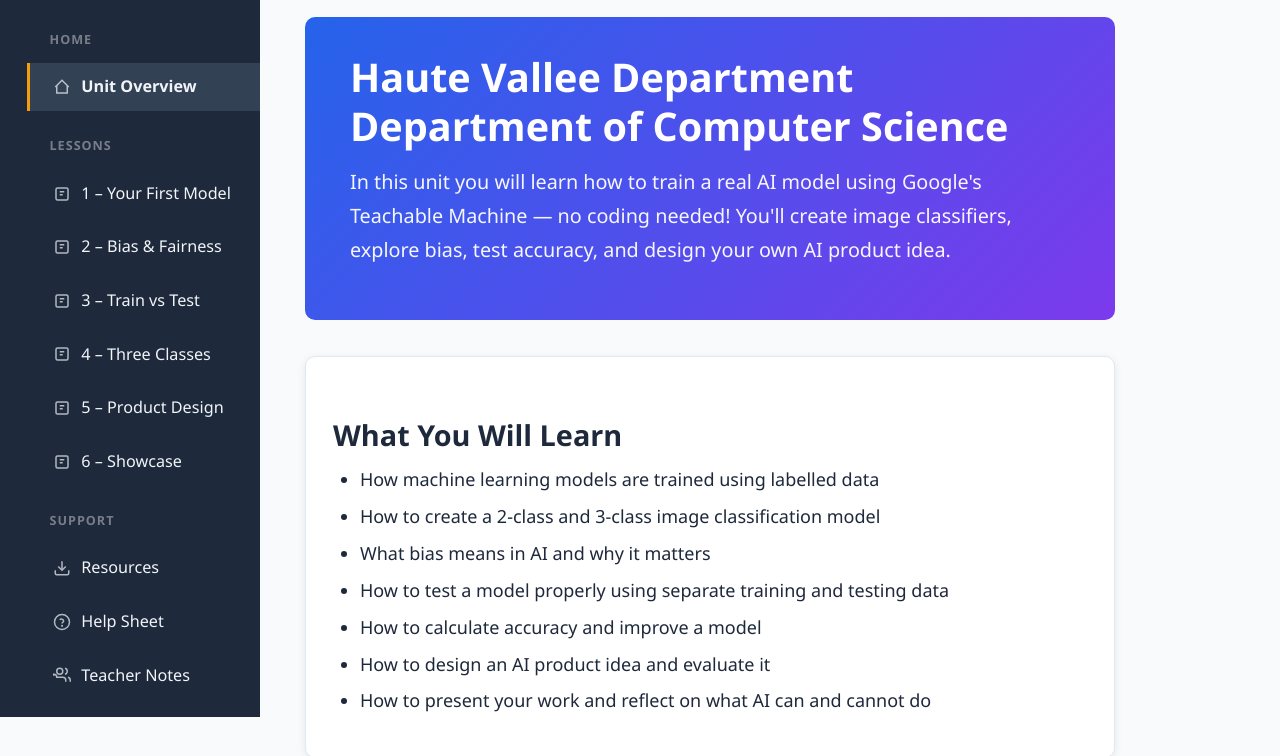
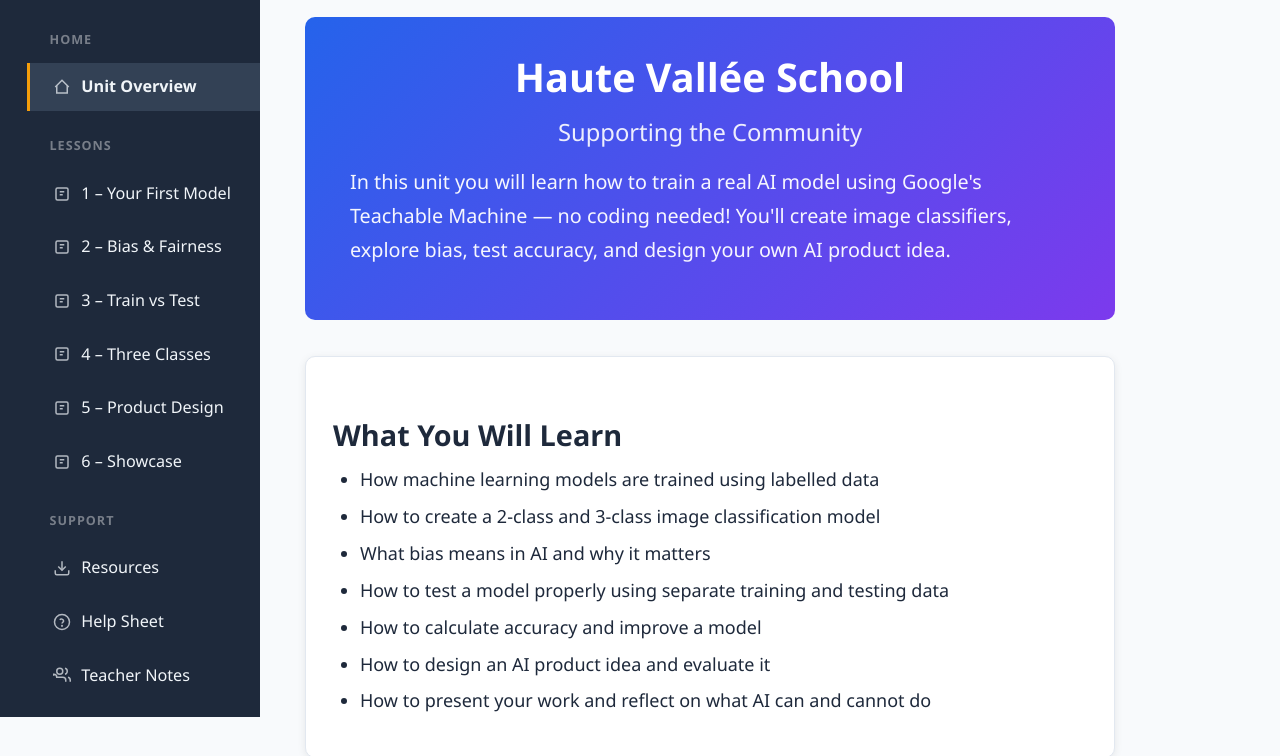
Before and after one commit to jgalan247/ai4kids, a plain HTML site: page index.html in a window 1280 px wide. Shown: the part 83-839 px from the top of the page. Drawn offline with Linux system fonts and the light colour scheme.

Commit message:
Update hero heading to Haute Vallée School — Supporting the Community
Co-Authored-By: Claude Opus 4.6 <noreply@anthropic.com>

```diff
--- a/index.html
+++ b/index.html
@@ -102,7 +102,7 @@
 
   <!-- Hero -->
   <section class="hero">
-    <h1>Haute Vallee Department<br>Department of Computer Science</h1>
+    <h1 style="text-align:center;">Haute Vall&eacute;e School<br><span style="font-size:0.6em;font-weight:400;opacity:0.9;">Supporting the Community</span></h1>
     <p>In this unit you will learn how to train a real AI model using Google's Teachable Machine — no coding needed! You'll create image classifiers, explore bias, test accuracy, and design your own AI product idea.</p>
   </section>
 
```
